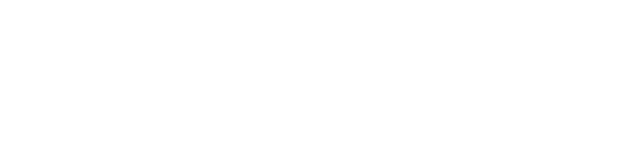
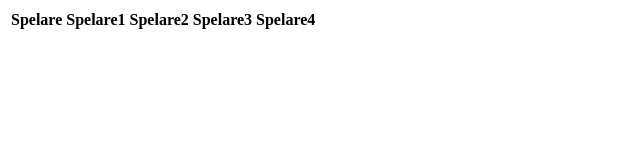
Before and after one commit to peringe99/yatzy, a plain HTML site: page index.html in a window 1280 px wide. Shown: the whole page, without its empty margins (0-640 px from the left). Drawn offline with Linux system fonts and the light colour scheme.

Commit message:
add some strucutre.

```diff
--- a/index.html
+++ b/index.html
@@ -8,5 +8,17 @@
 </head>
 <body>
 
+    <table id="main_table">
+        <thead>
+            <tr>
+                <th>Spelare</th>
+                <th>Spelare1</th>
+                <th>Spelare2</th>
+                <th>Spelare3</th>
+                <th>Spelare4</th>
+            </tr>
+        </thead>
+    </table>
+
 </body>
 </html>
```
